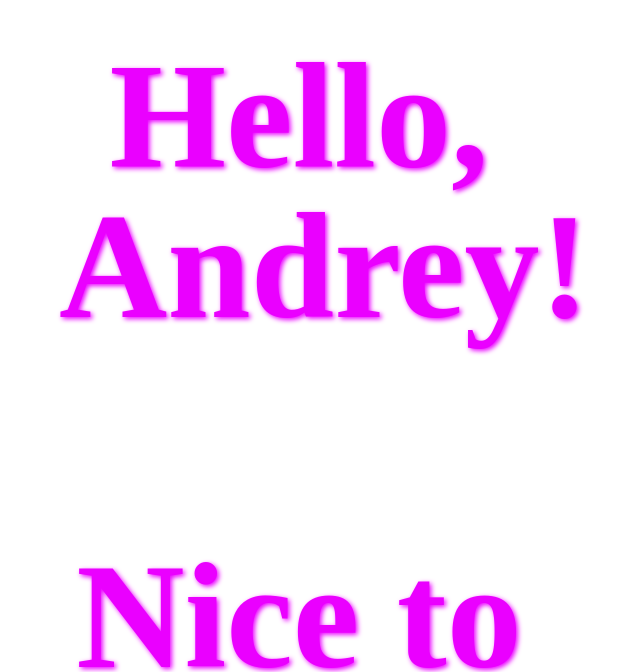
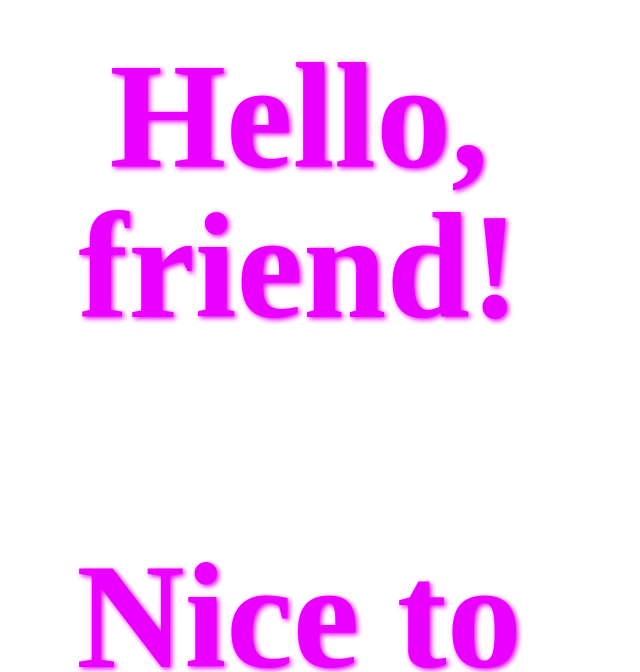
Before and after one commit to tamga05/My_Gulp-start-2022, a website: page src/index.html in a window 1280 px wide. Shown: the part 159-831 px from the top of the page, without its empty margins (341-981 px from the left). Drawn offline with Linux system fonts and the light colour scheme; files that its build step writes are made by us from their sources; files whose address does not match are found by name.

Commit message:
added markup

```diff
--- a/src/index.html
+++ b/src/index.html
@@ -11,7 +11,7 @@
 </head>
 
 <body>
-    <p>Hello, Andrey!</p>
+    <p>Hello, friend!</p>
     <p>Nice to meet you!</p>
 
     <script src="./assets/js/script.js"></script>
```
Also changed, not shown: dist/index.html.
